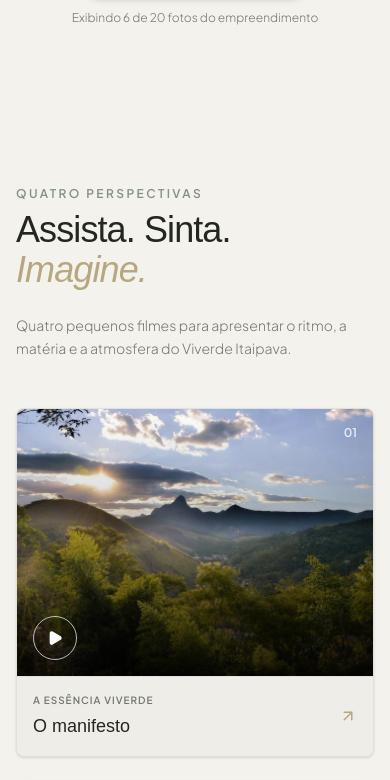
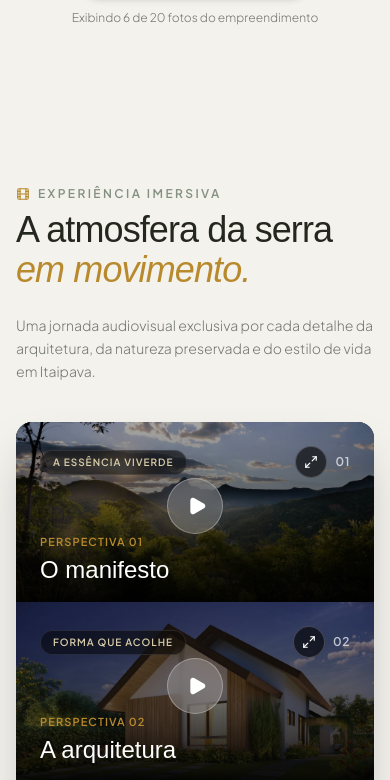
Before and after one commit to gui-bus/landing-page-viverde-itaipava, a Next.js app: page / in a window 390 px wide. Shown: the part 7114-7894 px from the top of the page. Built offline with nearby package versions, Linux system fonts and the light colour scheme; a web font is replaced by a local one.

Commit message:
feat(films): implement interactive video accordion and fullscreen modal player

```diff
--- a/components/home/filmsSection.tsx
+++ b/components/home/filmsSection.tsx
@@ -1,94 +1,208 @@
 'use client'
 
-import { ArrowUpRight, Play } from 'lucide-react'
+import { useRef, useState } from 'react'
+import { Film, Maximize2, Play, Volume2, VolumeX } from 'lucide-react'
 import { filmsData } from './data'
 
-export function FilmsSection() {
+export interface FilmsSectionProps {
+  onSelectFilm: (index: number) => void
+}
+
+export function FilmsSection({ onSelectFilm }: FilmsSectionProps) {
+  const [hoveredIndex, setHoveredIndex] = useState<number | null>(null)
+  const [isMuted, setIsMuted] = useState<boolean>(true)
+  const videoRefs = useRef<(HTMLVideoElement | null)[]>([])
+
+  const handleMouseEnter = (index: number) => {
+    setHoveredIndex(index)
+    videoRefs.current.forEach((video, i) => {
+      if (!video) return
+      if (i === index) {
+        video.muted = isMuted
+        video.currentTime = 0
+        video.play().catch(() => {})
+      } else {
+        video.pause()
+        video.currentTime = 0
+      }
+    })
+  }
+
+  const handleMouseLeave = () => {
+    setHoveredIndex(null)
+    videoRefs.current.forEach((video) => {
+      if (!video) return
+      video.pause()
+      video.currentTime = 0
+    })
+  }
+
+  const handleToggleMute = (e: React.MouseEvent) => {
+    e.stopPropagation()
+    const nextMuted = !isMuted
+    setIsMuted(nextMuted)
+    if (hoveredIndex !== null && videoRefs.current[hoveredIndex]) {
+      videoRefs.current[hoveredIndex]!.muted = nextMuted
+    }
+  }
+
+  const handleOpenFullscreen = (e: React.MouseEvent, index: number) => {
+    e.stopPropagation()
+    if (videoRefs.current[index]) {
+      videoRefs.current[index]!.pause()
+    }
+    onSelectFilm(index)
+  }
+
   return (
-    <>
-      <section id="filmes" className="py-20 sm:py-28 md:py-36 px-4 sm:px-8 md:px-12 text-[#24271d] dark:text-[#f1efe8] transition-colors">
-        <div className="flex flex-col md:flex-row md:items-end justify-between gap-6 mb-12">
+    <section
+      id="filmes"
+      className="py-20 sm:py-28 md:py-36 px-4 sm:px-8 md:px-12 text-[#24271d] dark:text-[#f1efe8] transition-colors"
+    >
+      <div className="flex flex-col md:flex-row md:items-end justify-between gap-6 mb-10 md:mb-14">
         <div>
-            <p className="text-[#849181] dark:text-[#a4aa9d] text-xs uppercase tracking-[0.2em] font-semibold mb-2">
-              Quatro perspectivas
+          <p className="text-[#849181] dark:text-[#a4aa9d] text-xs uppercase tracking-[0.2em] font-semibold mb-2 flex items-center gap-2">
+            <Film size={14} className="text-[#B88A2D]" /> Experiência Imersiva
           </p>
           <h2 className="font-heading text-4xl sm:text-5xl md:text-6xl font-normal tracking-tight">
-              Assista. Sinta.<br />
-              <em className="italic text-[#b7a77f]">Imagine.</em>
+            A atmosfera da serra<br />
+            <em className="italic text-[#B88A2D]">em movimento.</em>
           </h2>
         </div>
         <p className="max-w-md text-sm sm:text-base text-[#73786e] dark:text-[#a4aa9d] leading-relaxed font-light">
-            Quatro pequenos filmes para apresentar o ritmo, a matéria e a atmosfera do Viverde Itaipava.
+          Uma jornada audiovisual exclusiva por cada detalhe da arquitetura, da natureza preservada e do estilo de vida em Itaipava.
         </p>
       </div>
 
-        <div className="grid grid-cols-1 sm:grid-cols-2 lg:grid-cols-4 gap-6">
-          {filmsData.map((film, i) => (
-            <a
-              key={film.title}
-              href="https://www.youtube.com/watch?v=m44zhSoTML4"
-              target="_blank"
-              rel="noreferrer"
-              className="group block relative rounded-lg overflow-hidden border border-black/5 dark:border-white/5 bg-black/[0.02] dark:bg-white/[0.02] shadow-sm hover:shadow-xl transition-all duration-300 hover:-translate-y-1"
+      <div
+        className="flex flex-col lg:flex-row w-full h-[720px] sm:h-[780px] lg:h-[640px] overflow-hidden rounded-2xl sm:rounded-3xl shadow-2xl bg-[#161914]"
+        onMouseLeave={handleMouseLeave}
       >
-              <div className="relative aspect-4/3 overflow-hidden bg-black/20">
+        {filmsData.map((film, i) => {
+          const isActive = hoveredIndex === i
+          const isAnyActive = hoveredIndex !== null
+          const hideInfo = isAnyActive && !isActive
+
+          return (
+            <div
+              key={film.title + i}
+              onMouseEnter={() => handleMouseEnter(i)}
+              onClick={(e) => handleOpenFullscreen(e, i)}
+              style={{
+                flex: !isAnyActive ? '1 1 0%' : isActive ? '3.2 1 0%' : '0.85 1 0%',
+              }}
+              className={`group relative flex flex-col justify-between p-6 sm:p-8 overflow-hidden cursor-pointer transition-[flex,opacity] duration-700 ease-[cubic-bezier(0.25,1,0.5,1)] select-none ${
+                isActive ? 'z-20 opacity-100' : isAnyActive ? 'z-10 opacity-60' : 'z-10 opacity-100'
+              }`}
+            >
               <img
                 src={film.image}
                 alt={film.title}
-                  className="w-full h-full object-cover transition-transform duration-700 group-hover:scale-108"
+                className="absolute inset-0 w-full h-full object-cover transition-transform duration-1000 ease-out group-hover:scale-105"
               />
-                <div className="absolute inset-0 bg-gradient-to-t from-black/80 via-black/20 to-transparent" />
-                <span className="absolute left-4 bottom-4 w-11 h-11 rounded-full border border-white/70 flex items-center justify-center text-white group-hover:bg-white group-hover:text-[#30382c] transition-all">
-                  <Play fill="currentColor" size={16} />
+
+              <video
+                ref={(el) => {
+                  videoRefs.current[i] = el
+                }}
+                src={film.video}
+                poster={film.image}
+                muted={isMuted}
+                loop
+                playsInline
+                preload="auto"
+                className={`absolute inset-0 w-full h-full object-cover transition-opacity duration-700 ease-in-out ${
+                  isActive ? 'opacity-100' : 'opacity-0 pointer-events-none'
+                }`}
+              />
+
+              <div
+                className={`absolute inset-0 bg-gradient-to-t from-black/95 via-black/45 to-black/25 transition-opacity duration-500 ${
+                  isActive ? 'from-black/90 via-black/35 to-black/15' : 'from-black/95 via-black/55 to-black/35'
+                }`}
+              />
+
+              <div
+                className={`relative z-20 flex items-center justify-between w-full transition-opacity duration-500 ${
+                  hideInfo ? 'opacity-0 pointer-events-none' : 'opacity-100'
+                }`}
+              >
+                <span className="text-[10px] uppercase tracking-widest text-[#d8cca8] font-semibold bg-black/50 backdrop-blur-md px-3 py-1 rounded-full border border-white/10">
+                  {film.label}
                 </span>
-                <span className="absolute top-4 right-4 text-xs font-semibold text-white/80">
+
+                <div className="flex items-center gap-2">
+                  {isActive && (
+                    <button
+                      type="button"
+                      onClick={handleToggleMute}
+                      className="w-8 h-8 rounded-full bg-black/60 backdrop-blur-md text-white border border-white/20 flex items-center justify-center hover:bg-white hover:text-black transition-all cursor-pointer"
+                      aria-label={isMuted ? 'Ativar som' : 'Desativar som'}
+                    >
+                      {isMuted ? <VolumeX size={14} /> : <Volume2 size={14} />}
+                    </button>
+                  )}
+
+                  <button
+                    type="button"
+                    onClick={(e) => handleOpenFullscreen(e, i)}
+                    className="w-8 h-8 rounded-full bg-black/60 backdrop-blur-md text-white border border-white/20 flex items-center justify-center hover:bg-[#B88A2D] hover:text-[#161914] transition-all cursor-pointer"
+                    aria-label={`Ver ${film.title} em tela cheia`}
+                  >
+                    <Maximize2 size={14} />
+                  </button>
+
+                  <span className="text-xs font-semibold tracking-wider text-white/70">
                     0{i + 1}
                   </span>
                 </div>
-              <div className="p-4 flex items-center justify-between border-t border-black/5 dark:border-white/5">
-                <div>
-                  <span className="text-[10px] uppercase tracking-widest text-[#73786e] dark:text-[#a4aa9d] block mb-1 font-semibold">
-                    {film.label}
-                  </span>
-                  <h3 className="font-heading text-lg font-medium">
+              </div>
+
+              <div
+                className={`relative z-20 flex items-center justify-center my-auto transition-opacity duration-500 ${
+                  hideInfo ? 'opacity-0 pointer-events-none' : 'opacity-100'
+                }`}
+              >
+                <div
+                  className={`w-14 h-14 rounded-full flex items-center justify-center transition-all duration-500 ${
+                    isActive
+                      ? 'bg-[#B88A2D] text-[#161914] scale-110 shadow-[0_0_25px_rgba(183,167,127,0.6)]'
+                      : 'bg-white/20 backdrop-blur-md text-white border border-white/30 group-hover:scale-110 group-hover:bg-white group-hover:text-black'
+                  }`}
+                >
+                  <Play fill="currentColor" size={20} className="translate-x-0.5" />
+                </div>
+              </div>
+
+              <div
+                className={`relative z-20 text-white mt-auto transition-opacity duration-500 ${
+                  hideInfo ? 'opacity-0 pointer-events-none' : 'opacity-100'
+                }`}
+              >
+                <p className="text-[11px] uppercase tracking-widest text-[#B88A2D] font-semibold mb-1">
+                  Perspectiva 0{i + 1}
+                </p>
+                <h3 className="font-heading text-2xl sm:text-3xl lg:text-4xl font-normal leading-tight text-white mb-2">
                   {film.title}
                 </h3>
-                </div>
-                <ArrowUpRight size={18} className="text-[#b7a77f] group-hover:translate-x-1 group-hover:-translate-y-1 transition-transform" />
-              </div>
-            </a>
-          ))}
-        </div>
-      </section>
 
-      {}
-      <section className="relative py-28 sm:py-36 md:py-48 px-4 sm:px-8 md:px-12 bg-[url('/localizacao/location_01_vista_do_viverde_itaipava_residences.webp')] bg-cover bg-center text-white">
-        <div className="absolute inset-0 bg-gradient-to-r from-black/85 via-black/60 to-black/35 z-0" />
-        <div className="relative z-10 max-w-3xl">
-          <p className="text-[#c7b88d] text-xs uppercase tracking-[0.25em] font-semibold mb-4">
-            O filme Viverde
+                <div
+                  className={`overflow-hidden transition-all duration-500 ease-out ${
+                    isActive ? 'max-h-32 opacity-100 mt-2 pt-2 border-t border-white/20' : 'max-h-0 opacity-0'
+                  }`}
+                >
+                  <p className="text-xs sm:text-sm text-white/80 font-light leading-relaxed max-w-lg mb-2">
+                    {film.description}
                   </p>
-          <h2 className="font-heading text-4xl sm:text-6xl md:text-7xl font-normal leading-[0.98] tracking-tight mb-8">
-            Veja o Viverde<br />
-            <em className="italic text-[#b7a77f]">ganhar vida.</em>
-          </h2>
-
-          <div className="flex items-center gap-5">
-            <a
-              href="https://www.youtube.com/watch?v=m44zhSoTML4"
-              target="_blank"
-              rel="noreferrer"
-              className="w-16 h-16 sm:w-20 sm:h-20 rounded-full border border-white/80 flex items-center justify-center hover:bg-white hover:text-black transition-all hover:scale-105 cursor-pointer"
-              aria-label="Assistir ao vídeo do Viverde"
-            >
-              <Play fill="currentColor" size={22} />
-            </a>
-            <span className="text-xs uppercase tracking-widest text-white/90 font-semibold">
-              Assistir ao filme completo
+                  <span className="inline-flex items-center gap-1.5 text-[10px] uppercase tracking-widest text-[#d8cca8] font-semibold">
+                    <Maximize2 size={12} /> Clique para tela cheia
                   </span>
                 </div>
               </div>
+            </div>
+          )
+        })}
+      </div>
     </section>
-    </>
   )
 }
--- a/components/home/lightboxModal.tsx
+++ b/components/home/lightboxModal.tsx
@@ -1,6 +1,6 @@
 'use client'
 
-import { useEffect } from 'react'
+import { useEffect, useRef } from 'react'
 import { ChevronLeft, ChevronRight, X } from 'lucide-react'
 import type { GalleryItem } from './types'
 
@@ -18,6 +18,7 @@ export function LightboxModal({
   onMove,
 }: LightboxModalProps) {
   const item = items[index]
+  const videoRef = useRef<HTMLVideoElement | null>(null)
 
   useEffect(() => {
     const handleKeyDown = (e: KeyboardEvent) => {
@@ -29,6 +30,13 @@ export function LightboxModal({
     return () => window.removeEventListener('keydown', handleKeyDown)
   }, [onClose, onMove])
 
+  useEffect(() => {
+    if (videoRef.current && item?.video) {
+      videoRef.current.currentTime = 0
+      videoRef.current.play().catch(() => {})
+    }
+  }, [item?.video, index])
+
   if (!item) return null
 
   return (
@@ -36,12 +44,12 @@ export function LightboxModal({
       className="fixed inset-0 z-50 flex flex-col items-center justify-center bg-black/95 p-4 sm:p-8 backdrop-blur-md animate-in fade-in duration-200"
       role="dialog"
       aria-modal="true"
-      aria-label="Galeria em tela cheia"
+      aria-label="Visualização em tela cheia"
       onClick={onClose}
     >
       <button
         type="button"
-        className="absolute top-6 right-6 w-11 h-11 rounded-full border border-white/30 text-white flex items-center justify-center hover:bg-white hover:text-black transition-colors cursor-pointer z-10"
+        className="absolute top-6 right-6 w-11 h-11 rounded-full border border-white/30 text-white flex items-center justify-center hover:bg-white hover:text-black transition-colors cursor-pointer z-20"
         onClick={onClose}
         aria-label="Fechar"
       >
@@ -50,40 +58,53 @@ export function LightboxModal({
 
       <button
         type="button"
-        className="absolute left-4 sm:left-8 top-1/2 -translate-y-1/2 w-12 h-12 rounded-full border border-white/30 text-white flex items-center justify-center hover:bg-white hover:text-black transition-colors cursor-pointer z-10"
+        className="absolute left-4 sm:left-8 top-1/2 -translate-y-1/2 w-12 h-12 rounded-full border border-white/30 text-white flex items-center justify-center hover:bg-white hover:text-black transition-colors cursor-pointer z-20"
         onClick={(e) => {
           e.stopPropagation()
           onMove(-1)
         }}
-        aria-label="Imagem anterior"
+        aria-label="Item anterior"
       >
         <ChevronLeft size={24} />
       </button>
 
       <div
-        className="relative max-w-5xl max-h-[80vh] flex items-center justify-center"
+        className="relative w-full max-w-5xl max-h-[82vh] flex items-center justify-center"
         onClick={(e) => e.stopPropagation()}
       >
-        <img
-          src={item.src}
-          alt={item.alt}
-          className="max-w-full max-h-[80vh] object-contain rounded-md shadow-2xl"
-        />
+        {item.video ? (
+          <video
+            key={item.video}
+            ref={videoRef}
+            src={item.video}
+            poster={item.src}
+            controls
+            autoPlay
+            playsInline
+            className="w-full max-h-[78vh] object-contain rounded-xl shadow-2xl bg-black"
+          />
+        ) : (
+          <img
+            src={item.src}
+            alt={item.alt}
+            className="max-w-full max-h-[80vh] object-contain rounded-md shadow-2xl"
+          />
+        )}
       </div>
 
       <button
         type="button"
-        className="absolute right-4 sm:right-8 top-1/2 -translate-y-1/2 w-12 h-12 rounded-full border border-white/30 text-white flex items-center justify-center hover:bg-white hover:text-black transition-colors cursor-pointer z-10"
+        className="absolute right-4 sm:right-8 top-1/2 -translate-y-1/2 w-12 h-12 rounded-full border border-white/30 text-white flex items-center justify-center hover:bg-white hover:text-black transition-colors cursor-pointer z-20"
         onClick={(e) => {
           e.stopPropagation()
           onMove(1)
         }}
-        aria-label="Próxima imagem"
+        aria-label="Próximo item"
       >
         <ChevronRight size={24} />
       </button>
 
-      <div className="mt-4 text-center text-white/80 text-xs sm:text-sm uppercase tracking-widest font-medium">
+      <div className="mt-4 text-center text-white/80 text-xs sm:text-sm uppercase tracking-widest font-medium z-10">
         <span>
           {String(index + 1).padStart(2, '0')} / {String(items.length).padStart(2, '0')}
         </span>
```
Lines whose indentation alone changed are shown as unchanged.
